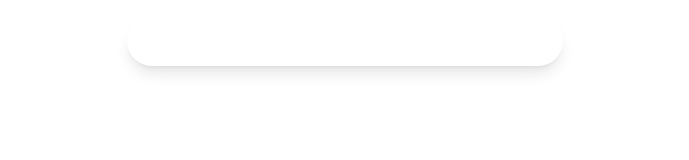
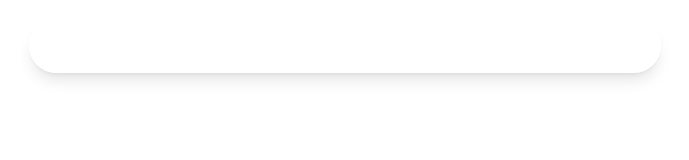
Before and after one commit to Abdo-omran2206/Abdalla_Omran_Protofile, a Next.js app: page / in a window 1280 px wide. Shown: the top 160 px of the page, without its empty margins (295-984 px from the left). Built offline with nearby package versions, Linux system fonts and the light colour scheme.

Commit message:
edit: navbar

```diff
--- a/app/page.tsx
+++ b/app/page.tsx
@@ -12,11 +12,11 @@ export default function Home() {
 
 export function Navbar(){
   return(
-    <nav className="backdrop-blur-md bg-white/10 border border-white/20 shadow-lg  p-6 w-auto flex sticky px-5 py-3 rounded-4xl">
-      <ul className="flex gap-15 text-white font-bold">
+    <nav className="backdrop-blur-md bg-white/10 border border-white/20 shadow-lg w-auto flex fixed px-15 py-3 rounded-4xl mt-15">
+      <ul className="flex gap-20 text-white font-bold text-xl">
         <li><a href="#Home">Home</a></li>
         <li><a href="#About">About</a></li>
-        <li><a href="#Projects">Projects</a></li>
+        <li><a href="#Portfolio">Portfolio</a></li>
         <li><a href="#Contact">Contact</a></li>
       </ul>
     </nav>
```
